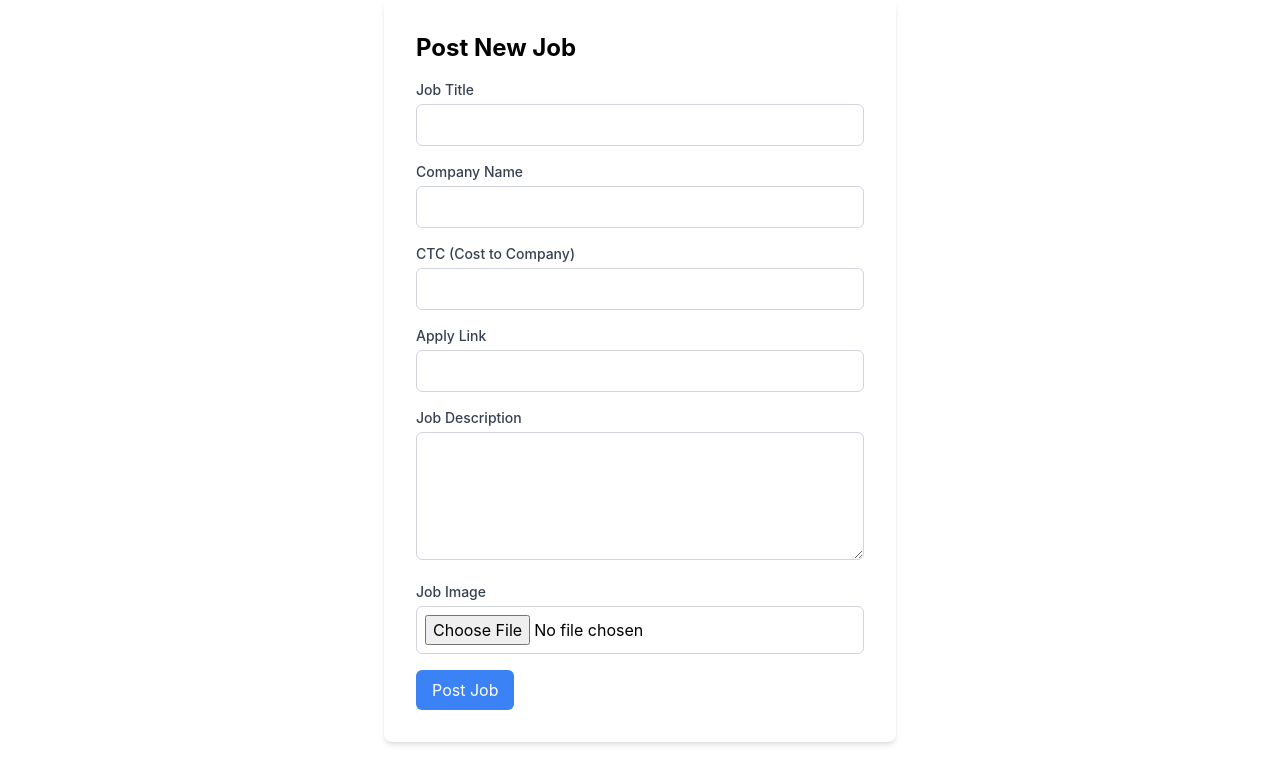
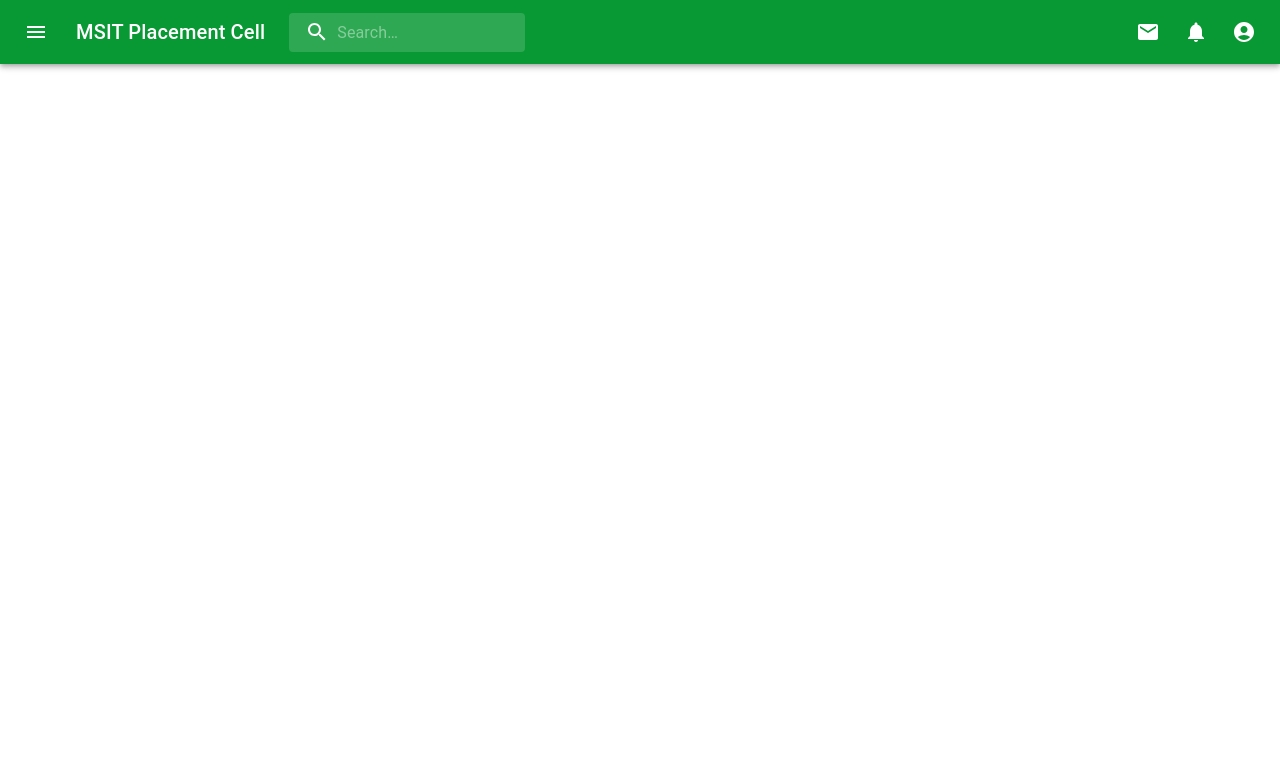
Before and after one commit to mohitarora8181/placement-cell, a React (Create React App) app in the folder Frontend/: page /admin in a window 1280 px wide. Shown: the top 784 px of the page. Built offline with nearby package versions, Linux system fonts and the light colour scheme.

Commit message:
Updated Admin page

```diff
--- a/Frontend/src/pages/AdminPage.jsx
+++ b/Frontend/src/pages/AdminPage.jsx
@@ -1,153 +1,13 @@
 import React, { useState, useContext } from 'react';
+import AdminNav from '../components/AdminNav';
 
 
 const AdminPage = () => {
-
-  const [jobTitle, setJobTitle] = useState('');
-  const [jobDescription, setJobDescription] = useState('');
-  const [jobImage, setJobImage] = useState(null);
-  const [companyName, setCompanyName] = useState('');
-  const [ctc, setCTC] = useState('');
-  const [applyLink, setApplyLink] = useState('');
-
-  const handleJobTitleChange = (e) => {
-    setJobTitle(e.target.value);
-  };
-
-  const handleJobDescriptionChange = (e) => {
-    setJobDescription(e.target.value);
-  };
-
-  const handleImageChange = (e) => {
-    const file = e.target.files[0];
-    setJobImage(file);
-  };
-
-  const handleCompanyNameChange = (e) => {
-    setCompanyName(e.target.value);
-  };
-
-  const handleCTCChange = (e) => {
-    setCTC(e.target.value);
-  };
-
-  const handleApplyLinkChange = (e) => {
-    setApplyLink(e.target.value);
-  };
-
-  const handleSubmit = async (e) => {
-    e.preventDefault();
-
-    // Ensure required fields are not empty
-    // if (!jobTitle || !jobDescription || !companyName || !ctc || !applyLink) {
-    //   alert('Please fill in all required fields.');
-    //   return;
-    // }
-
-    // // Prepare FormData to include job data and image file
-    // const formData = new FormData();
-    // formData.append('jobTitle', jobTitle);
-    // formData.append('jobDescription', jobDescription);
-    // formData.append('companyName', companyName);
-    // formData.append('ctc', ctc);
-    // formData.append('applyLink', applyLink);
-    // if (jobImage) {
-    //   formData.append('jobImage', jobImage);
-    // }
-
-    // Send formData to backend for processing (e.g., posting job with image)
-
-  };
-
-  return (
-    <div className="mx-auto max-w-lg p-8 bg-white shadow-md rounded-lg">
-      <h2 className="text-2xl font-bold mb-4">Post New Job</h2>
-      <form onSubmit={handleSubmit}>
-        <div className="mb-4">
-          <label htmlFor="jobTitle" className="block text-sm font-medium text-gray-700">
-            Job Title
-          </label>
-          <input
-            type="text"
-            id="jobTitle"
-            className="mt-1 p-2 border border-gray-300 rounded-md w-full"
-            value={jobTitle}
-            onChange={handleJobTitleChange}
-            required
-          />
-        </div>
-        <div className="mb-4">
-          <label htmlFor="companyName" className="block text-sm font-medium text-gray-700">
-            Company Name
-          </label>
-          <input
-            type="text"
-            id="companyName"
-            className="mt-1 p-2 border border-gray-300 rounded-md w-full"
-            value={companyName}
-            onChange={handleCompanyNameChange}
-            required
-          />
-        </div>
-        <div className="mb-4">
-          <label htmlFor="ctc" className="block text-sm font-medium text-gray-700">
-            CTC (Cost to Company)
-          </label>
-          <input
-            type="text"
-            id="ctc"
-            className="mt-1 p-2 border border-gray-300 rounded-md w-full"
-            value={ctc}
-            onChange={handleCTCChange}
-            required
-          />
-        </div>
-        <div className="mb-4">
-          <label htmlFor="applyLink" className="block text-sm font-medium text-gray-700">
-            Apply Link
-          </label>
-          <input
-            type="text"
-            id="applyLink"
-            className="mt-1 p-2 border border-gray-300 rounded-md w-full"
-            value={applyLink}
-            onChange={handleApplyLinkChange}
-            required
-          />
-        </div>
-        <div className="mb-4">
-          <label htmlFor="jobDescription" className="block text-sm font-medium text-gray-700">
-            Job Description
-          </label>
-          <textarea
-            id="jobDescription"
-            className="mt-1 p-2 border border-gray-300 rounded-md w-full h-32"
-            value={jobDescription}
-            onChange={handleJobDescriptionChange}
-            required
-          ></textarea>
-        </div>
-        <div className="mb-4">
-          <label htmlFor="jobImage" className="block text-sm font-medium text-gray-700">
-            Job Image
-          </label>
-          <input
-            type="file"
-            id="jobImage"
-            accept="image/*"
-            className="mt-1 p-2 border border-gray-300 rounded-md w-full"
-            onChange={handleImageChange}
-          />
-        </div>
-        <button
-          type="submit"
-          className="bg-blue-500 text-white px-4 py-2 rounded-md hover:bg-blue-600"
-        >
-          Post Job
-        </button>
-      </form>
-    </div>
-  );
+ return(
+  <>
+  <AdminNav/>
+  </>
+ )
 };
 
 export default AdminPage;
```
